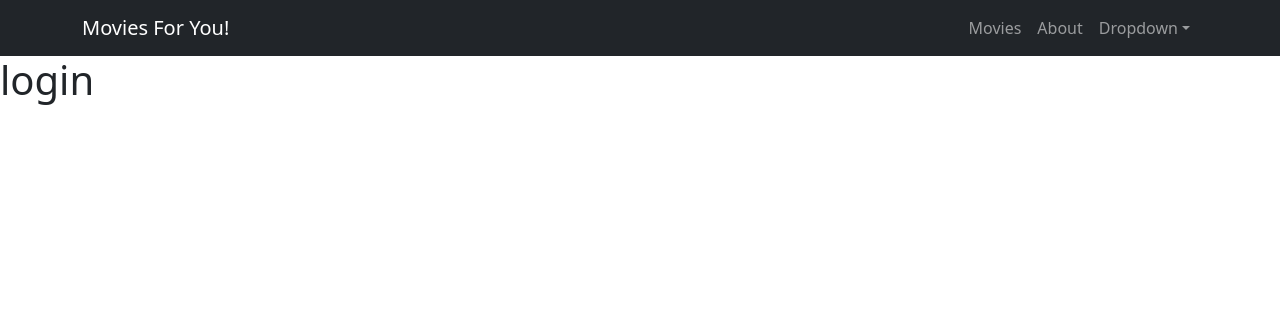
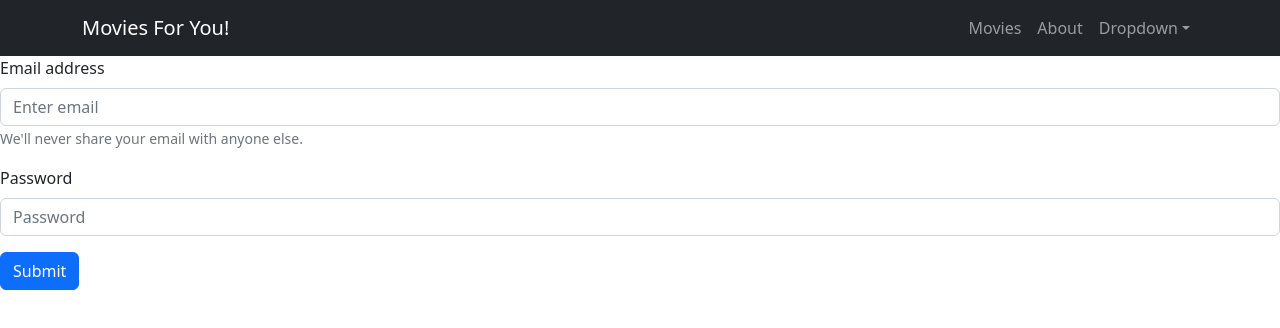
Before and after one commit to michaelyiu1/FilmReview, a React (Create React App) app in the folder book-layout/: page /Login in a window 1280 px wide. Shown: the top 328 px of the page. Built offline with nearby package versions, Linux system fonts and the light colour scheme.

Commit message:
made sigup page and search bar

```diff
--- a/book-layout/src/App.js
+++ b/book-layout/src/App.js
@@ -9,6 +9,7 @@
 import Signup from './components/Signup';
 import Partners from './components/Partners';
 import Login from './components/Login';
+import MovieData from './components/MovieData'
 
 
 function App() {
--- a/book-layout/src/components/Home.js
+++ b/book-layout/src/components/Home.js
@@ -4,7 +4,7 @@
 export default function Home() {
   return (
     <div>
-      <h1>Home</h1>
+      <h1></h1>
       <img src={moviePoster} className="movie-poster"/>
     </div>
   )
--- a/book-layout/src/components/Login.js
+++ b/book-layout/src/components/Login.js
@@ -1,9 +1,29 @@
-import React from 'react'
+import Button from 'react-bootstrap/Button';
+import Form from 'react-bootstrap/Form';
 
-export default function login() {
+function Login() {
   return (
-    <div>
-      <h1>login</h1>
-    </div>
-  )
+    <Form>
+      <Form.Group className="mb-3" controlId="formBasicEmail">
+        <Form.Label>Email address</Form.Label>
+        <Form.Control type="email" placeholder="Enter email" />
+        <Form.Text className="text-muted">
+          We'll never share your email with anyone else.
+        </Form.Text>
+      </Form.Group>
+
+      <Form.Group className="mb-3" controlId="formBasicPassword">
+        <Form.Label>Password</Form.Label>
+        <Form.Control type="password" placeholder="Password" />
+      </Form.Group>
+      <Form.Group className="mb-3" controlId="formBasicCheckbox">
+
+      </Form.Group>
+      <Button variant="primary" type="submit">
+        Submit
+      </Button>
+    </Form>
+  );
 }
+
+export default Login;
--- a/book-layout/src/components/Movies.js
+++ b/book-layout/src/components/Movies.js
@@ -1,9 +1,12 @@
-import React from 'react'
+import React from "react";
+import { MDBCol } from "mdbreact";
 
-export default function Movies() {
+const Movies = () => {
   return (
-    <div>
-      <h1>Movies</h1>
-    </div>
-  )
+    <MDBCol md="8">
+      <input className="form-control" type="text" placeholder="Search" aria-label="Search" />
+    </MDBCol>
+  );
 }
+
+export default Movies;
--- a/package.json
+++ b/package.json
@@ -18,9 +18,10 @@
   "dependencies": {
     "apollo-server-express": "^2.25.3",
     "express": "^4.17.2",
-    "graphql": "^15.8.0"
+    "graphql": "^15.8.0",
+    "mdbreact": "^5.2.0"
   },
-  "engines":{
+  "engines": {
     "node": "16.x"
   }
 }
```
Also changed, not shown: book-layout/src/components/MovieData.js (added), 1 other file (tests, documents, lock files or other folders).
